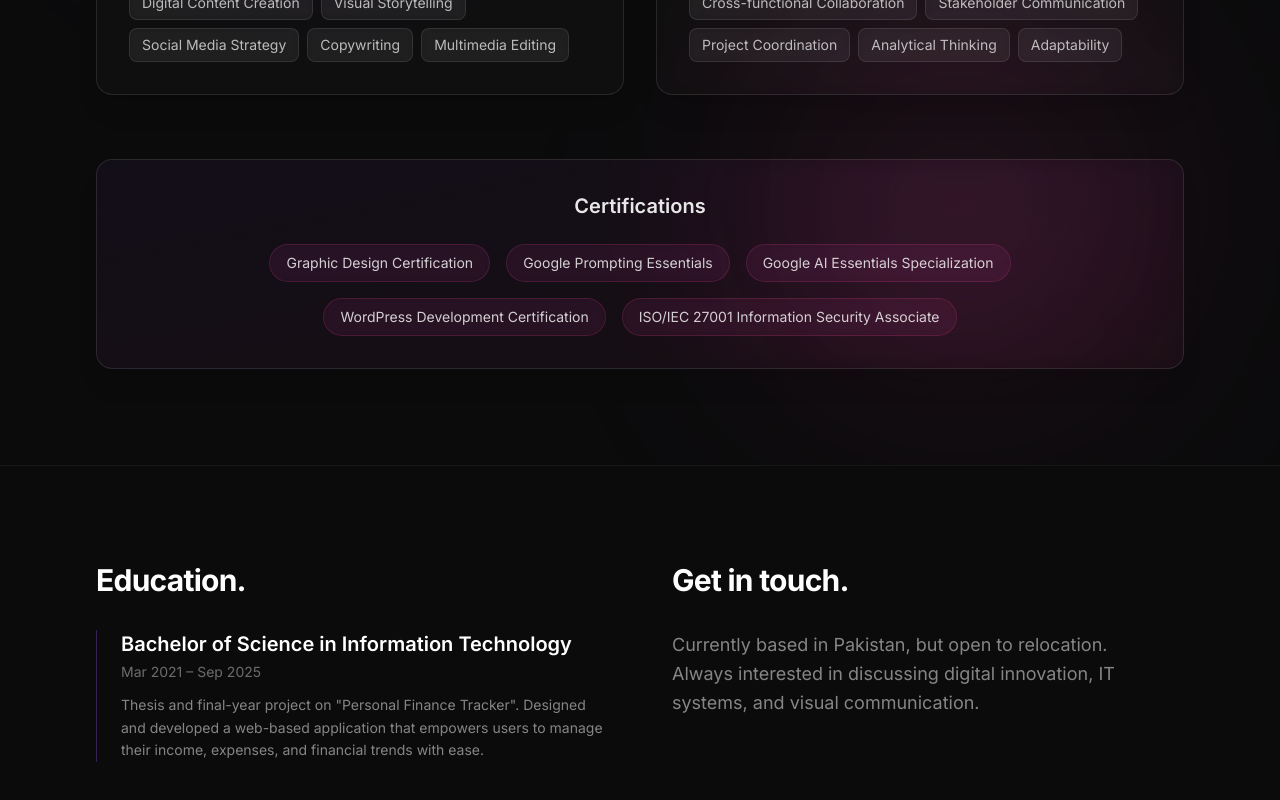
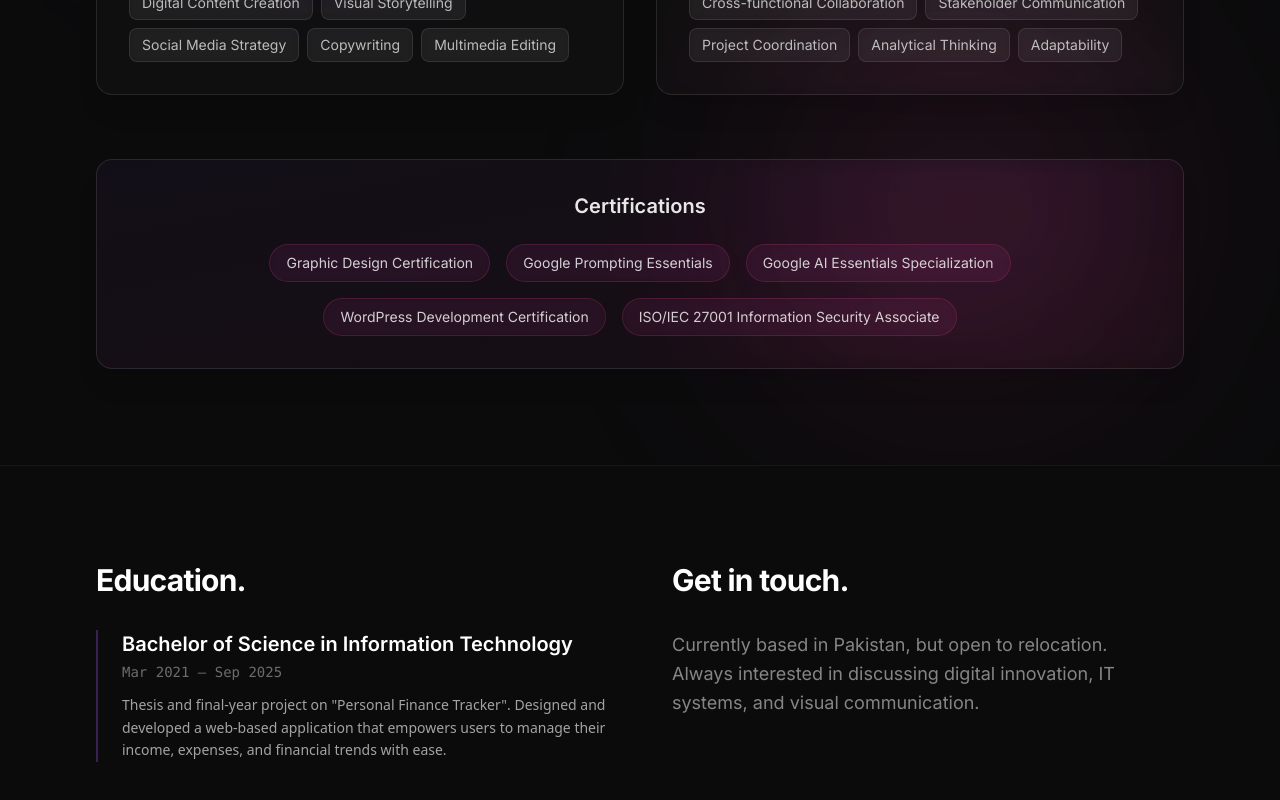
Before and after one commit to Mariyamalikho/Portfolio-archive, a Next.js app: page / in a window 1280 px wide. Shown: the part 7637-8437 px from the top of the page. Built offline with nearby package versions, Linux system fonts and the light colour scheme.

Commit message:
style(footer): cleanup unused classes and add interactive hover states

```diff
--- a/src/components/Footer.tsx
+++ b/src/components/Footer.tsx
@@ -4,7 +4,7 @@ import { motion } from "framer-motion";
 
 export function Footer() {
   return (
-    <footer className="w-full py-24 px-6 md:px-12 lg:px-24 text-white relative border-t border-white/5">
+    <footer className="relative py-24 px-6 md:px-12 lg:px-24 text-white border-t border-white/5">
       <div className="max-w-6xl mx-auto grid grid-cols-1 md:grid-cols-2 gap-16">
 
         {/* Education Section */}
@@ -17,10 +17,10 @@ export function Footer() {
           <h3 className="text-3xl font-bold tracking-tight mb-8">Education.</h3>
 
           <div className="space-y-8">
-            <div className="border-l border-purple-500/30 pl-6">
+            <div className="border-l-2 border-purple-500/30 hover:border-purple-500 transition-colors duration-300 pl-6">
               <h4 className="text-xl font-semibold mb-1">Bachelor of Science in Information Technology</h4>
-              <p className="text-white/40 text-sm mb-3">Mar 2021 – Sep 2025</p>
-              <p className="text-white/50 text-sm leading-relaxed">
+              <p className="text-white/40 text-sm mb-3 font-mono">Mar 2021 – Sep 2025</p>
+              <p className="text-neutral-400 text-sm leading-relaxed font-sans">
                 Thesis and final-year project on "Personal Finance Tracker". Designed and developed a web-based application that empowers users to manage their income, expenses, and financial trends with ease.
               </p>
             </div>
```
